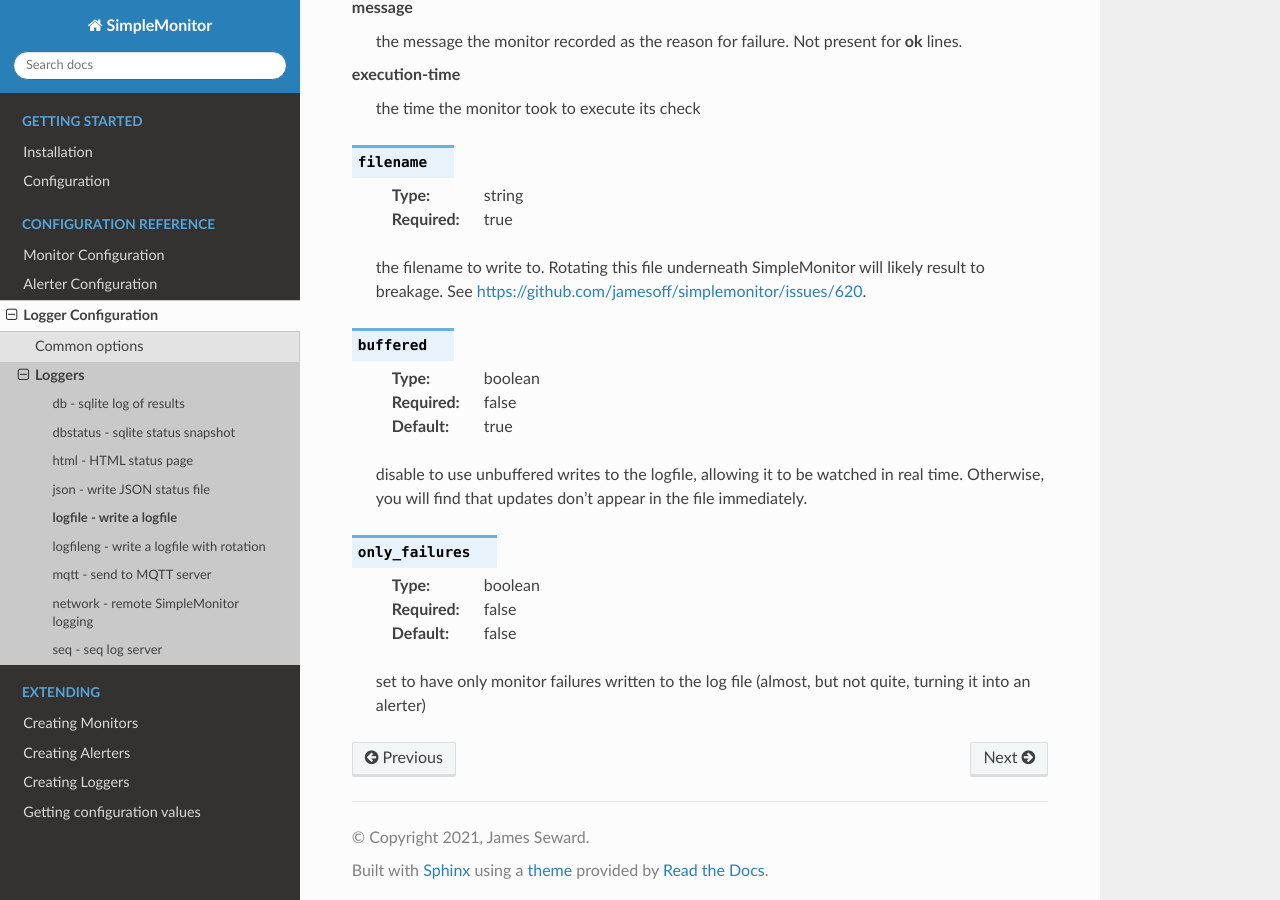
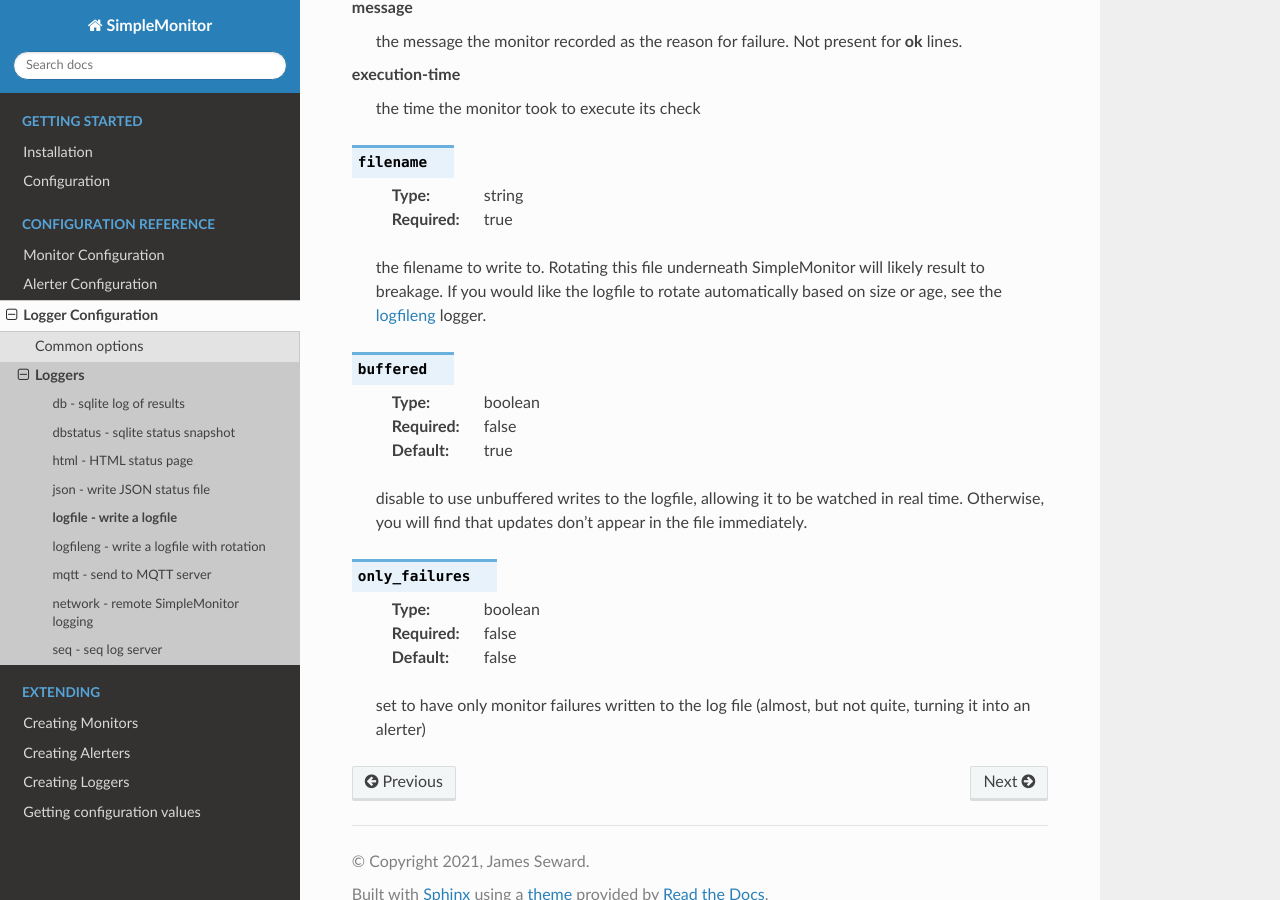
Before and after one commit to jamesoff/simplemonitor, a Sphinx documentation site: the page built from docs/loggers/logfile.rst, in a window 1280 px wide and 900 px high, scrolled down 666 px. Built offline with Sphinx 7.4.7 and the Read the Docs theme 2.0.0, drawn with Linux system fonts in a browser that asks for light colours; pages that are not in the unit, such as notebooks, are missing from menus.

Commit message:
Add pointer to logfileng for logfile

```diff
--- a/docs/loggers/logfile.rst
+++ b/docs/loggers/logfile.rst
@@ -33,7 +33,7 @@ execution-time
     :type: string
     :required: true
 
-    the filename to write to. Rotating this file underneath SimpleMonitor will likely result to breakage. See https://github.com/jamesoff/simplemonitor/issues/620.
+    the filename to write to. Rotating this file underneath SimpleMonitor will likely result to breakage. If you would like the logfile to rotate automatically based on size or age, see the :ref:`logfileng<logger-logfileng>` logger.
 
 .. confval:: buffered
 
--- a/docs/loggers/logfileng.rst
+++ b/docs/loggers/logfileng.rst
@@ -1,3 +1,5 @@
+.. _logger-logfileng:
+
 logfileng - write a logfile with rotation
 ^^^^^^^^^^^^^^^^^^^^^^^^^^^^^^^^^^^^^^^^^
 
```
